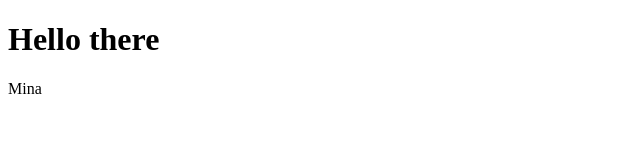
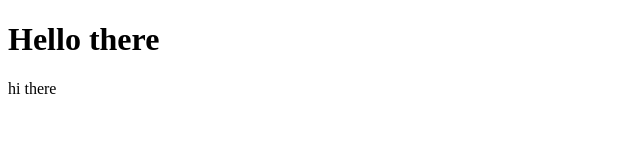
Before and after one commit to abbassmortazavi/kuber-argocd, a plain HTML site: page index.html in a window 1280 px wide. Shown: the full height of the page, 0-640 px from the left. Drawn offline with Linux system fonts and the light colour scheme.

Commit message:
feat: update code

```diff
--- a/index.html
+++ b/index.html
@@ -6,6 +6,6 @@
 </head>
 <body>
 <h1>Hello there</h1>
-<span>Mina</span>
+<span>hi there</span>
 </body>
 </html>
```
